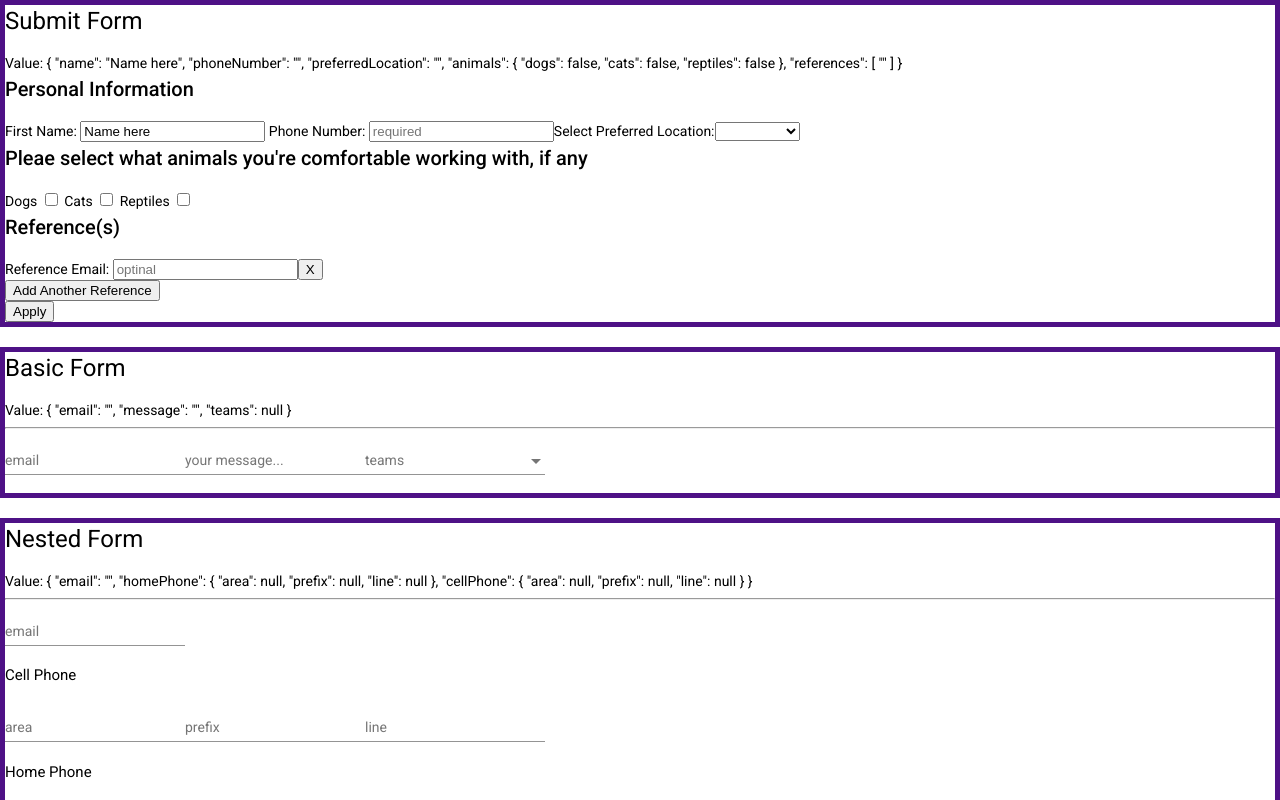
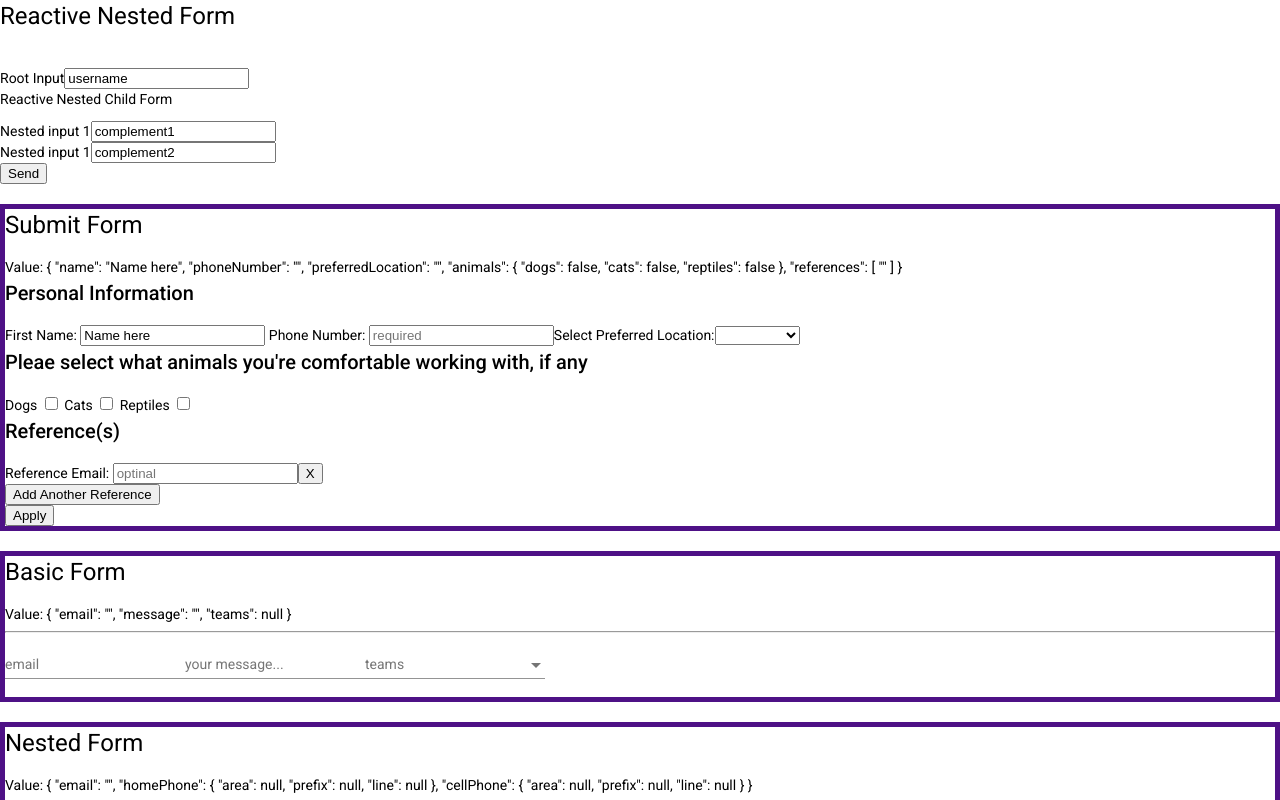
Before and after one commit to LinaSachuk/learn_angular, an Angular app in the folder learn-app/: page / in a window 1280 px wide. Shown: the top 800 px of the page. Built offline with nearby package versions, Linux system fonts and the light colour scheme.

Commit message:
add reactive nested form

```diff
--- a/learn-app/src/app/app.component.html
+++ b/learn-app/src/app/app.component.html
@@ -1,3 +1,6 @@
+<app-reactive-nested-form></app-reactive-nested-form>
+<br />
+
 <app-submit-form></app-submit-form>
 <br />
 
--- a/learn-app/src/app/app.module.ts
+++ b/learn-app/src/app/app.module.ts
@@ -17,6 +17,8 @@ import { BasicFormComponent } from './basic-form/basic-form.component';
 import { NestedFormComponent } from './nested-form/nested-form.component';
 import { SubmitFormComponent } from './submit-form/submit-form.component';
 import { ValidFormComponent } from './valid-form/valid-form.component';
+import { ReactiveNestedFormComponent } from './reactive-nested-form/reactive-nested-form.component';
+import { ReactiveNestedChildFormComponent } from './reactive-nested-child-form/reactive-nested-child-form.component';
 
 @NgModule({
   declarations: [
@@ -26,6 +28,8 @@ import { ValidFormComponent } from './valid-form/valid-form.component';
     NestedFormComponent,
     SubmitFormComponent,
     ValidFormComponent,
+    ReactiveNestedFormComponent,
+    ReactiveNestedChildFormComponent,
   ],
   imports: [
     BrowserModule,
--- /dev/null
+++ b/learn-app/src/app/reactive-nested-child-form/reactive-nested-child-form.component.html
@@ -0,0 +1,13 @@
+<p>Reactive Nested Child Form</p>
+<form [formGroup]="parentForm">
+  <div formGroupName="nestedForm">
+    <div>
+      <label for="complement1">Nested input 1</label>
+      <input type="text" formControlName="complement1" />
+    </div>
+    <div>
+      <label for="complement1">Nested input 1</label>
+      <input type="text" formControlName="complement2" />
+    </div>
+  </div>
+</form>
--- /dev/null
+++ b/learn-app/src/app/reactive-nested-child-form/reactive-nested-child-form.component.ts
@@ -0,0 +1,16 @@
+import { Component, Input, OnInit } from '@angular/core';
+import { FormGroup } from '@angular/forms';
+
+@Component({
+  selector: 'app-reactive-nested-child-form',
+  templateUrl: './reactive-nested-child-form.component.html',
+  styleUrls: ['./reactive-nested-child-form.component.css'],
+})
+export class ReactiveNestedChildFormComponent {
+  @Input()
+  public parentForm: FormGroup;
+
+  constructor() {}
+
+  ngOnInit(): void {}
+}
--- /dev/null
+++ b/learn-app/src/app/reactive-nested-form/reactive-nested-form.component.html
@@ -0,0 +1,12 @@
+<h1>Reactive Nested Form</h1>
+<br />
+<form [formGroup]="bigForm" (ngSubmit)="submit()">
+  <div>
+    <label for="username">Root Input</label>
+    <input type="text" id="username" formControlName="username" />
+  </div>
+  <app-reactive-nested-child-form
+    [parentForm]="bigForm"
+  ></app-reactive-nested-child-form>
+  <button>Send</button>
+</form>
--- /dev/null
+++ b/learn-app/src/app/reactive-nested-form/reactive-nested-form.component.ts
@@ -0,0 +1,37 @@
+import { Component, Input, OnInit } from '@angular/core';
+import { FormBuilder, FormGroup, Validators } from '@angular/forms';
+
+@Component({
+  selector: 'app-reactive-nested-form',
+  templateUrl: './reactive-nested-form.component.html',
+  styleUrls: ['./reactive-nested-form.component.css'],
+})
+export class ReactiveNestedFormComponent {
+  @Input() name: string;
+
+  public bigForm: FormGroup;
+
+  constructor(private _fb: FormBuilder) {
+    this.createForm();
+  }
+
+  createForm() {
+    this.bigForm = this._fb.group({
+      username: ['username', Validators.required],
+      nestedForm: this._fb.group({
+        complement1: ['complement1', Validators.required],
+        complement2: ['complement2', Validators.required],
+      }),
+    });
+  }
+
+  submit() {
+    if (this.bigForm.valid) {
+      console.log('form and subforms are valid', this.bigForm.value);
+    } else {
+      console.log('form and/or subforms are invalid', this.bigForm.value);
+    }
+  }
+
+  ngOnInit(): void {}
+}
```
Also changed, not shown: learn-app/src/app/submit-form/submit-form.component.ts (+7 -0 lines), learn-app/src/app/reactive-nested-child-form/reactive-nested-child-form.component.css (added), learn-app/src/app/reactive-nested-form/reactive-nested-form.component.css (added), 2 other files (tests, documents, lock files or other folders).
